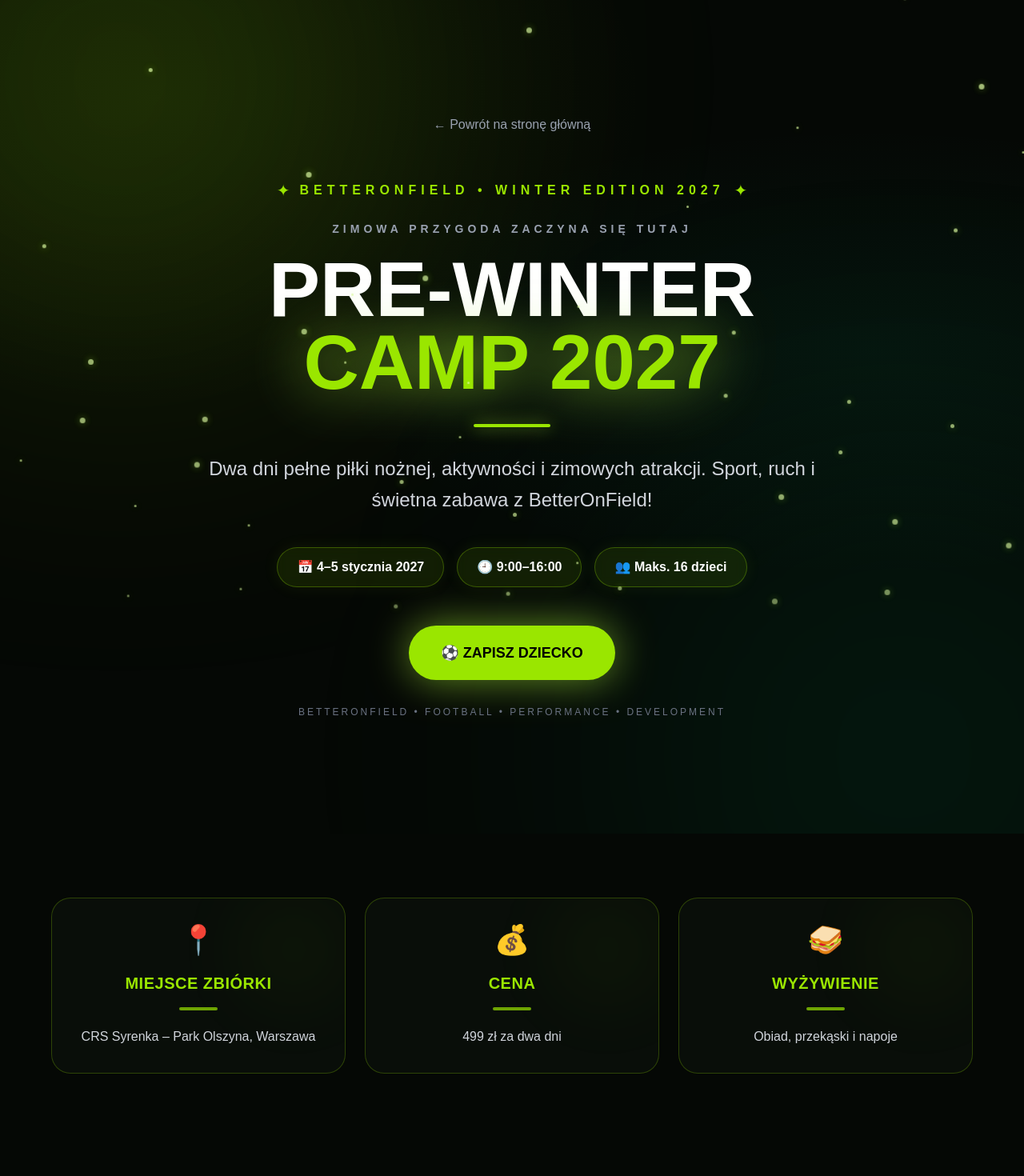
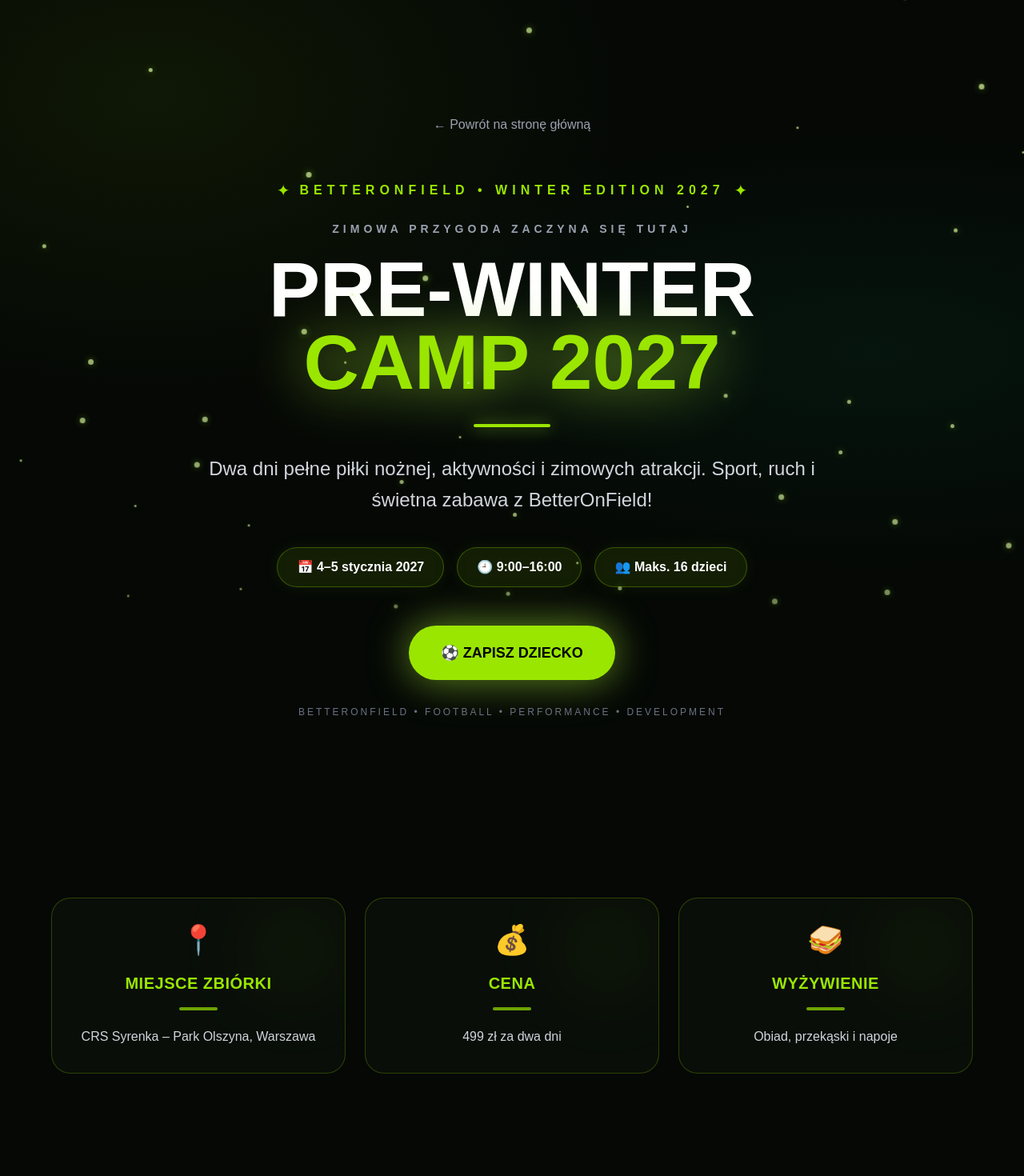
Before and after one commit to betteronfield/betteronfield-website, a Next.js app: page /pre-winter-camp-2027 in a window 1280 px wide. Shown: the top 1470 px of the page at 80% size. Built offline with nearby package versions, Linux system fonts and the light colour scheme.

Commit message:
Update page.tsx

```diff
--- a/app/pre-winter-camp-2027/page.tsx
+++ b/app/pre-winter-camp-2027/page.tsx
@@ -71,8 +71,6 @@ export default function PreWinterCampPage() {
 
 
         {/* ZIMOWE ŚWIATŁA */}
-        <div className="absolute top-[-250px] left-[-200px] w-[700px] h-[700px] bg-lime-400/15 blur-[180px] rounded-full" />
-        <div className="absolute bottom-[-250px] right-[-200px] w-[700px] h-[700px] bg-emerald-500/10 blur-[180px] rounded-full" />
 
 
 
```
